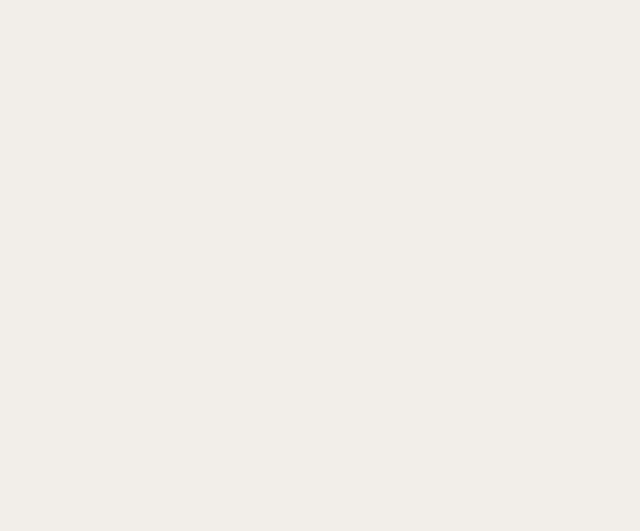
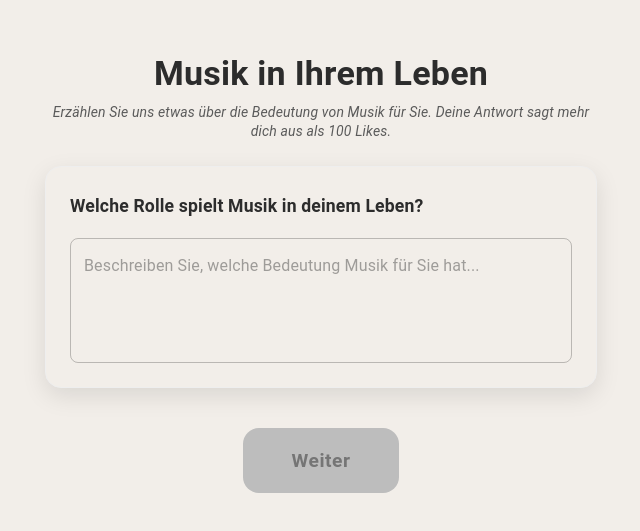
Before and after one commit to GAFMONKEY/whisper-world-frontend, a React (Vite) app: page /music in a window 1280 px wide. Before the commit this address had no page. Shown: the part 127-658 px from the top of the page, without its empty margins (319-959 px from the left). Built offline with nearby package versions, Linux system fonts and the light colour scheme.

Commit message:
refactor HobbyPage to categorize hobbies and improve selection interface

```diff
--- a/src/App.tsx
+++ b/src/App.tsx
@@ -16,6 +16,7 @@ import GenderPreferencePage from './pages/GenderPreferencePage';
 import DatingIntentionsPage from './pages/DatingIntentionsPage';
 import LikertScalePage from './pages/LikertScalePage';
 import LifestylePage from './pages/LifestylePage';
+import MusicPage from './pages/MusicPage';
 import HobbyPage from './pages/HobbyPage';
 
 function App() {
@@ -38,6 +39,7 @@ function App() {
           <Route path="/dating-intentions" element={<DatingIntentionsPage />} />
           <Route path="/likert-scale" element={<LikertScalePage />} />
           <Route path="/lifestyle" element={<LifestylePage />} />
+          <Route path="/music" element={<MusicPage />} />
           <Route path="/hobbies" element={<HobbyPage />} />
         </Routes>
       </BrowserRouter>
--- a/src/pages/LifestylePage.tsx
+++ b/src/pages/LifestylePage.tsx
@@ -44,8 +44,8 @@ const LifestylePage: React.FC = () => {
       lifestyle: lifestyle
     }));
 
-    // Navigiere zur Hobby-Seite
-    navigate('/hobbies');
+    // Navigiere zur Musik-Seite
+    navigate('/music');
   };
 
   const categories = [
--- /dev/null
+++ b/src/pages/MusicPage.tsx
@@ -0,0 +1,181 @@
+import React, { useState } from 'react';
+import {
+  Box,
+  Typography,
+  TextField,
+  Button,
+} from '@mui/material';
+import { useNavigate } from 'react-router-dom';
+
+const MusicPage: React.FC = () => {
+  const navigate = useNavigate();
+  const [textAnswer, setTextAnswer] = useState('');
+
+  const handleTextChange = (event: React.ChangeEvent<HTMLInputElement>) => {
+    setTextAnswer(event.target.value);
+  };
+
+  const handleContinue = () => {
+    // Lade die gespeicherten Daten
+    const savedProfile = JSON.parse(localStorage.getItem('userProfile') || '{}');
+
+    // Erstelle das answers Array oder erweitere es
+    const existingAnswers = savedProfile.answers || [];
+    const musicAnswer = {
+      cluster: 'Musik',
+      question: 'Welche Rolle spielt Musik in deinem Leben?',
+      textAnswer: textAnswer,
+      audioUrl: ''
+    };
+
+    const updatedAnswers = [...existingAnswers, musicAnswer];
+
+    console.log('Complete profile with music answer:', {
+      ...savedProfile,
+      answers: updatedAnswers
+    });
+
+    // Speichere das komplette Profil
+    localStorage.setItem('userProfile', JSON.stringify({
+      ...savedProfile,
+      answers: updatedAnswers
+    }));
+
+    // Navigiere zur Hobby-Seite
+    navigate('/hobbies');
+  };
+
+  const isCompleted = textAnswer.trim() !== '';
+
+  return (
+    <Box
+      sx={{
+        minHeight: '100vh',
+        width: '100vw',
+        display: 'flex',
+        justifyContent: 'center',
+        alignItems: 'center',
+        backgroundColor: 'background.default',
+        margin: 0,
+        padding: 2,
+      }}
+    >
+      <Box
+        sx={{
+          display: 'flex',
+          flexDirection: 'column',
+          justifyContent: 'center',
+          alignItems: 'center',
+          textAlign: 'center',
+          px: 3,
+          py: 4,
+          maxWidth: 600,
+          width: '100%',
+        }}
+      >
+        {/* Headline */}
+        <Typography
+          variant="h4"
+          sx={{
+            textAlign: 'center',
+            mb: 1,
+            color: 'text.primary',
+            fontWeight: 'bold',
+          }}
+        >
+          Musik in Ihrem Leben
+        </Typography>
+
+        {/* Subtext */}
+        <Typography
+          variant="body2"
+          sx={{
+            textAlign: 'center',
+            mb: 3,
+            color: 'text.secondary',
+            fontStyle: 'italic',
+            lineHeight: 1.4,
+          }}
+        >
+          Erzählen Sie uns etwas über die Bedeutung von Musik für Sie.
+          Deine Antwort sagt mehr dich aus als 100 Likes.
+        </Typography>
+
+        <Box
+          sx={{
+            backgroundColor: 'background.paper',
+            borderRadius: 4,
+            p: { xs: 2, sm: 3 },
+            boxShadow: '0 8px 24px rgba(0,0,0,0.1)',
+            border: '1px solid',
+            borderColor: 'grey.200',
+            width: '100%',
+            mb: 3,
+          }}
+        >
+          <Typography
+            variant="subtitle1"
+            sx={{
+              textAlign: 'left',
+              mb: 2,
+              color: 'text.primary',
+              fontWeight: 'bold',
+              fontSize: '1.1rem',
+            }}
+          >
+            Welche Rolle spielt Musik in deinem Leben?
+          </Typography>
+
+          <TextField
+            fullWidth
+            multiline
+            rows={4}
+            value={textAnswer}
+            onChange={handleTextChange}
+            placeholder="Beschreiben Sie, welche Bedeutung Musik für Sie hat..."
+            sx={{
+              '& .MuiOutlinedInput-root': {
+                borderRadius: 2,
+                backgroundColor: 'background.default',
+                '&:hover': {
+                  boxShadow: '0 2px 4px rgba(0,0,0,0.1)',
+                },
+                '&.Mui-focused': {
+                  boxShadow: '0 2px 8px rgba(0,0,0,0.15)',
+                },
+              },
+            }}
+          />
+        </Box>
+
+        <Button
+          variant="contained"
+          onClick={handleContinue}
+          disabled={!isCompleted}
+          sx={{
+            mt: 2,
+            py: 2,
+            px: 6,
+            fontSize: '1.2rem',
+            fontWeight: 600,
+            borderRadius: 4,
+            boxShadow: '0 6px 18px rgba(0,0,0,0.2)',
+            '&:hover': {
+              boxShadow: '0 8px 24px rgba(0,0,0,0.3)',
+              transform: 'translateY(-2px)',
+            },
+            '&:disabled': {
+              backgroundColor: 'grey.400',
+              color: 'grey.600',
+              boxShadow: 'none',
+            },
+          }}
+        >
+          Weiter
+        </Button>
+      </Box>
+    </Box>
+  );
+};
+
+export default MusicPage;
```
